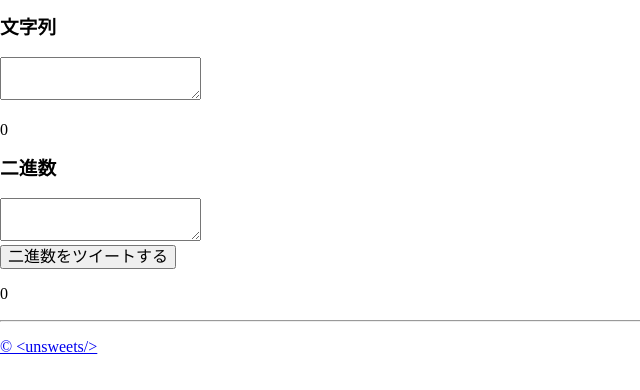
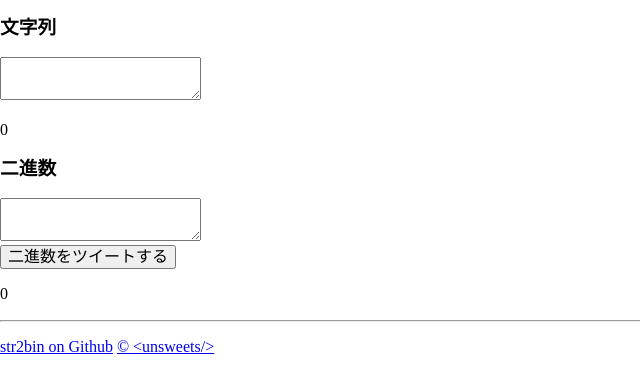
Before and after one commit to sunya9/str2bin, a plain HTML site: page index.html in a window 1280 px wide. Shown: the part 110-500 px from the top of the page, without its empty margins (0-640 px from the left). Drawn offline with nearby package versions, Linux system fonts and the light colour scheme; a small style sheet from the web is missing.

Commit message:
Add github link

```diff
--- a/index.html
+++ b/index.html
@@ -37,7 +37,10 @@
     </main>
     <hr>
     <footer>
-      <p><a href="https://unsweets.net/">© &lt;unsweets/&gt;</a></p>
+      <p>
+        <a href="https://github.com/sunya9/str2bin">str2bin on Github</a>
+        <a href="https://unsweets.net/">© &lt;unsweets/&gt;</a>
+      </p>
     </footer>
   </div>
   <script>
```
